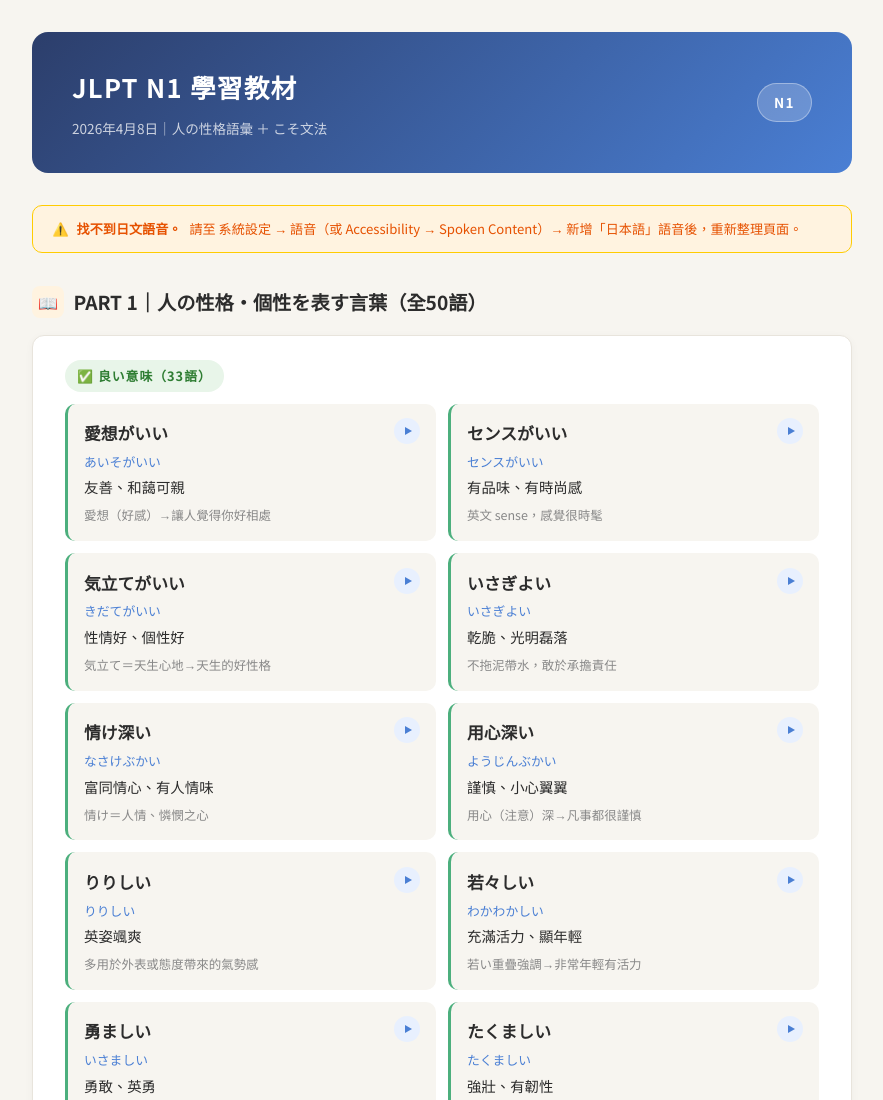
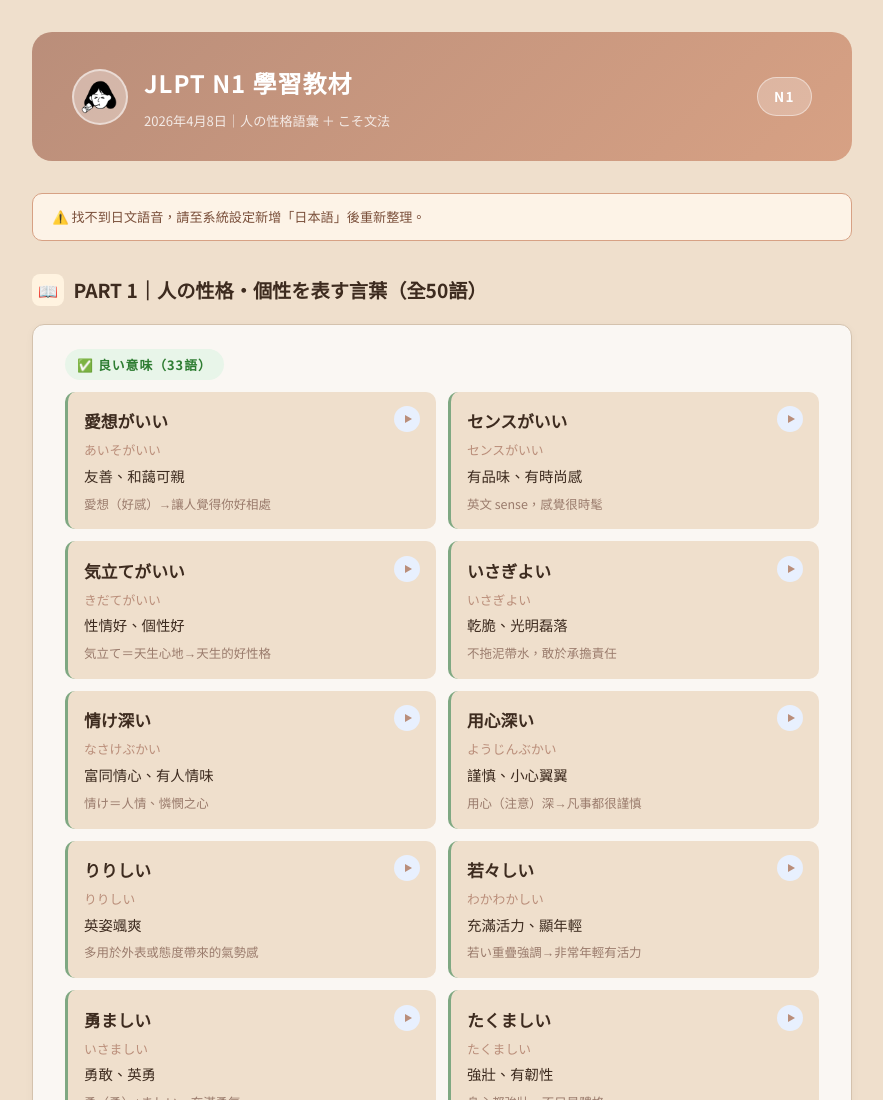
Before and after one commit to RongLife/jlptn1, a plain HTML site: page N1_2026-04-08_性格語彙＋こそ文法.html in a window 1280 px wide. Shown: the top 1100 px of the page, without its empty margins (198-1081 px from the left). Drawn offline with Linux system fonts and the light colour scheme.

Commit message:
📚 2026-04-09 新增學習教材

```diff
--- a/N1_2026-04-08_性格語彙＋こそ文法.html
+++ b/N1_2026-04-08_性格語彙＋こそ文法.html
@@ -8,15 +8,20 @@
   @import url('https://fonts.googleapis.com/css2?family=Noto+Sans+JP:wght@400;500;700&family=Noto+Sans+TC:wght@400;500;700&display=swap');
 
   :root {
-    --red: #e85d5d;
-    --blue: #4a7fd4;
-    --green: #4caf7d;
-    --yellow: #f5a623;
-    --bg: #f7f5f0;
-    --card: #ffffff;
-    --text: #2c2c2c;
-    --muted: #888;
-    --border: #e8e4dc;
+    /* 暖色系主調 */
+    --blue:       #BA8E7A;   /* 主色（原藍色替換） */
+    --blue-pale:  #F5EAD8;   /* 淺底色 */
+    --primary-lt: #D7A184;   /* 較亮暖橙 */
+    --sand:       #D4C2AD;   /* 沙色中性 */
+    --cream:      #EFDFCC;   /* 最淺奶油 */
+    --red:        #C4755E;   /* 負面詞邊框 */
+    --green:      #7FA882;   /* 正面詞邊框 */
+    --yellow:     #C49A6C;
+    --bg:         #EFDFCC;
+    --card:       #FAF7F3;
+    --text:       #3D2B1F;
+    --muted:      #9A7B6C;
+    --border:     #D4C2AD;
   }
 
   * { box-sizing: border-box; margin: 0; padding: 0; }
@@ -33,24 +38,33 @@
 
   /* Header */
   .header {
-    background: linear-gradient(135deg, #2c3e6b 0%, #4a7fd4 100%);
-    border-radius: 16px;
-    padding: 2rem 2.5rem;
+    background: linear-gradient(135deg, #BA8E7A 0%, #D7A184 100%);
+    border-radius: 20px;
+    padding: 1.8rem 2.5rem;
     color: white;
     margin-bottom: 2rem;
     display: flex;
     justify-content: space-between;
     align-items: center;
   }
-  .header h1 { font-size: 1.6rem; font-weight: 700; letter-spacing: 0.05em; }
-  .header .meta { font-size: 0.85rem; opacity: 0.75; margin-top: 0.4rem; }
+  .header-left { display: flex; align-items: center; gap: 1rem; }
+  .header-avatar {
+    width: 56px; height: 56px;
+    border-radius: 50%;
+    background: rgba(255,255,255,0.35);
+    object-fit: cover;
+    flex-shrink: 0;
+    border: 2px solid rgba(255,255,255,0.5);
+  }
+  .header h1 { font-size: 1.5rem; font-weight: 800; letter-spacing: 0.04em; }
+  .header .meta { font-size: 0.82rem; opacity: 0.8; margin-top: 0.3rem; }
   .badge {
-    background: rgba(255,255,255,0.2);
-    border: 1px solid rgba(255,255,255,0.35);
+    background: rgba(255,255,255,0.25);
+    border: 1px solid rgba(255,255,255,0.45);
     border-radius: 50px;
     padding: 0.4rem 1rem;
     font-size: 0.85rem;
-    font-weight: 700;
+    font-weight: 800;
     letter-spacing: 0.1em;
   }
 
@@ -62,11 +76,22 @@
     margin-bottom: 1.5rem;
     display: flex;
     align-items: center;
-    gap: 0.5rem;
-    background: #e8f0fe;
-    border: 1px solid #c5d8f8;
-    color: #2c5aa0;
+    gap: 0.6rem;
+    background: #F5EAD8;
+    border: 1px solid #D4C2AD;
+    color: #7A4F3A;
     transition: background 0.3s, color 0.3s, border-color 0.3s;
+  }
+  #voice-select {
+    margin-left: auto;
+    font-size: 0.78rem;
+    border: 1px solid var(--border);
+    border-radius: 6px;
+    padding: 0.2rem 0.5rem;
+    background: var(--card);
+    color: var(--text);
+    cursor: pointer;
+    max-width: 160px;
   }
 
   /* Speak button — pure CSS circle + triangle, no emoji */
@@ -95,7 +120,7 @@
     margin-left: 2px;
     transition: all 0.15s;
   }
-  .speak-btn:hover { background: #c5d8f8; }
+  .speak-btn:hover { background: #E8D5C4; }
   .speak-btn.playing {
     background: var(--blue);
     animation: pulse 0.8s ease-in-out infinite alternate;
@@ -109,8 +134,8 @@
     margin-left: 0;
   }
   @keyframes pulse {
-    from { transform: scale(1); box-shadow: 0 0 0 0 rgba(74,127,212,0.4); }
-    to   { transform: scale(1.1); box-shadow: 0 0 0 5px rgba(74,127,212,0); }
+    from { transform: scale(1); box-shadow: 0 0 0 0 rgba(186,142,122,0.45); }
+    to   { transform: scale(1.1); box-shadow: 0 0 0 5px rgba(186,142,122,0); }
   }
 
   .play-all-btn {
@@ -327,15 +352,19 @@
 
   <!-- Header -->
   <div class="header">
-    <div>
-      <h1>JLPT N1 學習教材</h1>
-      <div class="meta">2026年4月8日｜人の性格語彙 ＋ こそ文法</div>
+    <div class="header-left">
+      <img src="頭貼/my-notion-face-transparent.png" class="header-avatar" alt="Rong">
+      <div>
+        <h1>JLPT N1 學習教材</h1>
+        <div class="meta">2026年4月8日｜人の性格語彙 ＋ こそ文法</div>
+      </div>
     </div>
     <div class="badge">N1</div>
   </div>
 
   <div class="tts-notice" id="voice-status">
-    🔍 正在偵測日文語音…
+    <span id="voice-status-text">🔍 正在偵測日文語音…</span>
+    <select id="voice-select" style="display:none" title="選擇語音"></select>
   </div>
 
   <!-- ===== PART 1: VOCABULARY ===== -->
@@ -994,32 +1023,73 @@
   let jaVoice = null;
   let currentBtn = null;
 
-  function pickJapaneseVoice() {
-    const voices = speechSynthesis.getVoices();
-    // Prefer dedicated ja-JP voices; avoid voices with "Chinese" or "zh" in name/lang
-    return voices.find(v => v.lang === 'ja-JP' && !/zh|chinese/i.test(v.name))
-        || voices.find(v => v.lang === 'ja')
+  function getJapaneseVoices() {
+    return speechSynthesis.getVoices().filter(v =>
+      v.lang.startsWith('ja') && !/zh|chinese/i.test(v.name + v.lang)
+    );
+  }
+
+  function pickBestVoice(voices) {
+    return voices.find(v => /premium|enhanced|siri/i.test(v.name))
+        || voices.find(v => v.lang === 'ja-JP')
         || voices.find(v => v.lang.startsWith('ja'))
         || null;
   }
 
+  function populateVoiceDropdown() {
+    const sel = document.getElementById('voice-select');
+    if (!sel) return;
+    const voices = getJapaneseVoices();
+    sel.innerHTML = '';
+    voices.forEach((v, i) => {
+      const opt = document.createElement('option');
+      opt.value = i;
+      opt.textContent = v.name.replace(/^Apple\s*/i, '');
+      sel.appendChild(opt);
+    });
+    // Mark current selection
+    if (jaVoice) {
+      const idx = voices.findIndex(v => v.name === jaVoice.name);
+      if (idx >= 0) sel.value = idx;
+    }
+    sel.style.display = voices.length > 1 ? '' : 'none';
+  }
+
   function updateVoiceStatus() {
-    jaVoice = pickJapaneseVoice();
+    const voices = getJapaneseVoices();
+    jaVoice = pickBestVoice(voices);
+    const statusText = document.getElementById('voice-status-text');
     const el = document.getElementById('voice-status');
-    if (!el) return;
+    if (!el || !statusText) return;
     if (!window.speechSynthesis) {
-      el.textContent = '⚠️ 此瀏覽器不支援語音合成功能。';
-      el.style.cssText = 'background:#fff3e0;border-color:#ffcc02;color:#e65100';
+      statusText.textContent = '⚠️ 此瀏覽器不支援語音合成。';
+      el.style.cssText = 'background:#fdf3e7;border-color:#D7A184;color:#7A4F3A';
       return;
     }
     if (jaVoice) {
-      el.textContent = `✅ 日文語音已就緒（${jaVoice.name}）。點擊圓形按鈕聽發音，▶ 全部播放 連續聽整段對話。`;
-      el.style.cssText = 'background:#e8f5e9;border-color:#a5d6a7;color:#1b5e20';
+      statusText.textContent = `✅ 日文語音（${jaVoice.name.replace(/^Apple\s*/i,'')}）`;
+      el.style.cssText = '';
+      populateVoiceDropdown();
     } else {
-      el.innerHTML = '⚠️ <strong>找不到日文語音。</strong>請至 系統設定 → 語音（或 Accessibility → Spoken Content）→ 新增「日本語」語音後，重新整理頁面。';
-      el.style.cssText = 'background:#fff3e0;border-color:#ffcc02;color:#e65100';
+      statusText.innerHTML = '⚠️ 找不到日文語音，請至系統設定新增「日本語」後重新整理。';
+      el.style.cssText = 'background:#fdf3e7;border-color:#D7A184;color:#7A4F3A';
     }
   }
+
+  // Handle manual voice selection
+  document.addEventListener('DOMContentLoaded', () => {
+    const sel = document.getElementById('voice-select');
+    if (sel) {
+      sel.addEventListener('change', () => {
+        const voices = getJapaneseVoices();
+        jaVoice = voices[parseInt(sel.value)] || jaVoice;
+        const statusText = document.getElementById('voice-status-text');
+        if (statusText && jaVoice) {
+          statusText.textContent = `✅ 日文語音（${jaVoice.name.replace(/^Apple\s*/i,'')}）`;
+        }
+      });
+    }
+  });
 
   if (window.speechSynthesis) {
     speechSynthesis.onvoiceschanged = updateVoiceStatus;
```
Also changed, not shown: lessons.json (+6 -3 lines), 頭貼/my-notion-face-portrait.png (added), 頭貼/my-notion-face-transparent.png (added), 1 other file.
